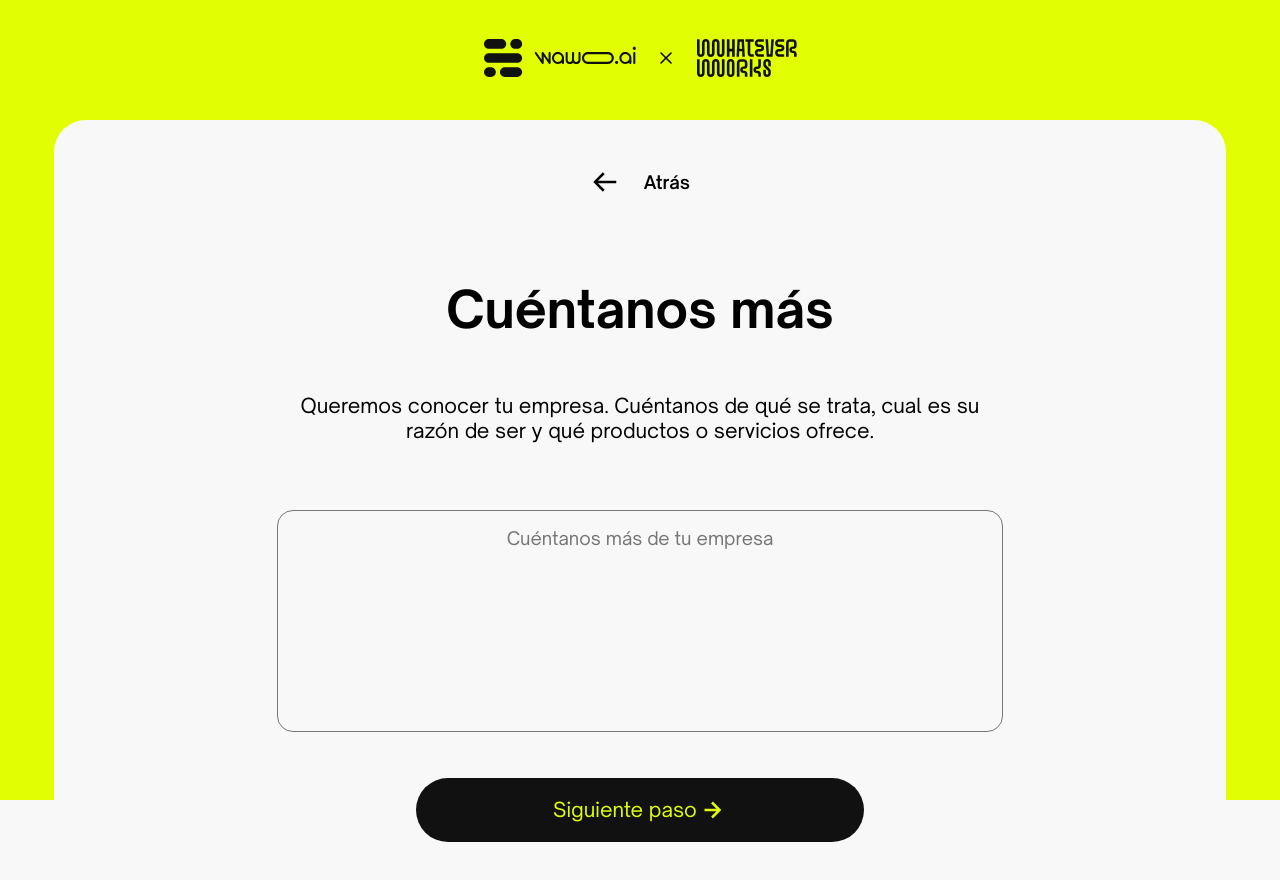
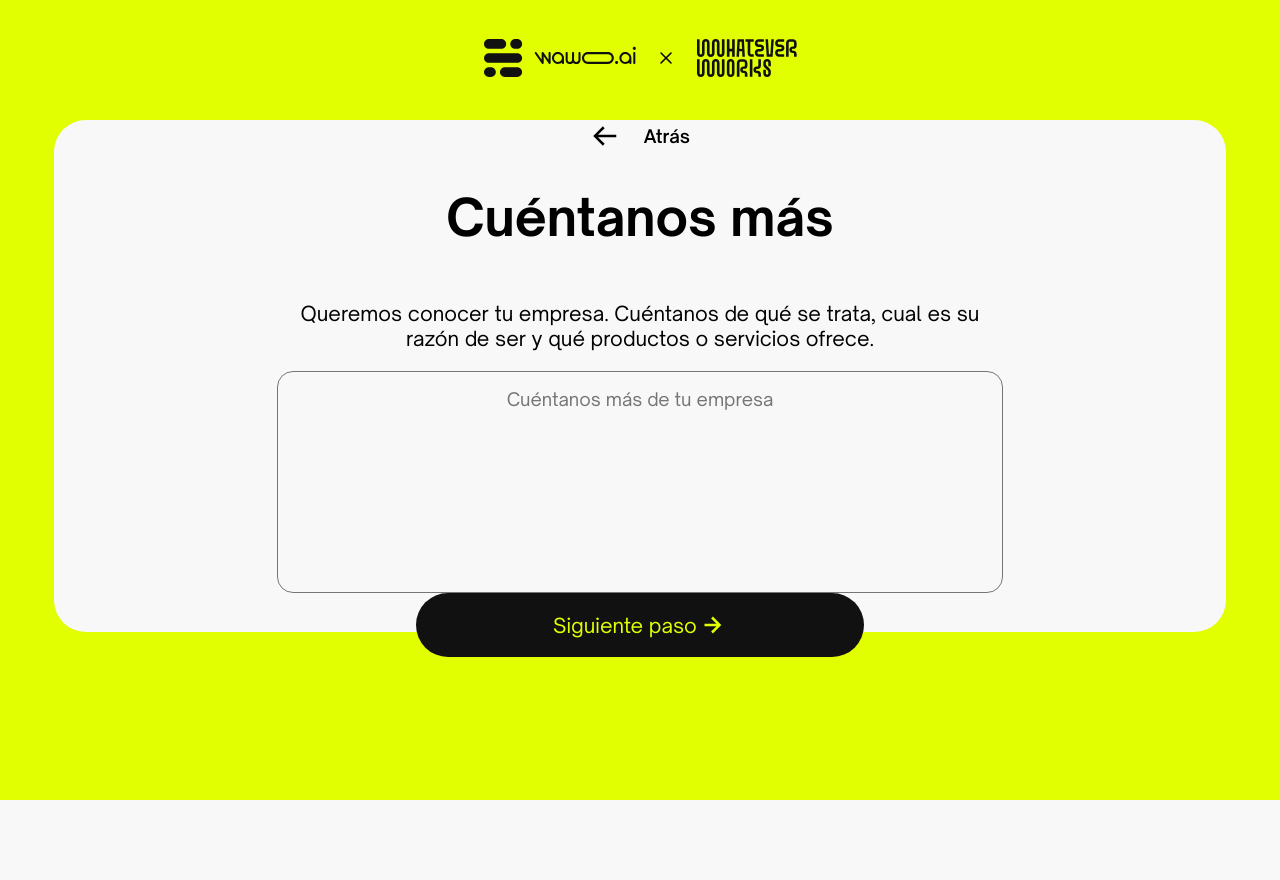
Before and after one commit to TheSerch07/Client-Wawo-Logos, a React (Vite) app: page /logo in a window 1280 px wide. Shown: the top 880 px of the page. After the commit the page ends 800 px from the top, so only its background shows below. Built offline with nearby package versions, Linux system fonts and the light colour scheme; the HTML template or start-up script is replaced by a standard one.

Commit message:
responsive

```diff
--- a/src/styles/CreateLogo.module.css
+++ b/src/styles/CreateLogo.module.css
@@ -37,7 +37,8 @@
     background-color: rgb(225, 255, 1);
     /* width: 110rem; */
     width: 91.5vw;
-    height: 48rem;
+    /* height: 48rem; */
+    height: 40vw;
     border-radius: 2rem;
     align-items: center;
     justify-content: space-around;
--- a/src/styles/Form.module.css
+++ b/src/styles/Form.module.css
@@ -51,7 +51,7 @@
     justify-content: space-around;
     background-color: rgb(248, 248, 248);
     width: 110rem;
-    height: 48rem;
+    height: 40vw;
     border-radius: 2rem;
     align-items: center;
 }
--- a/src/styles/Forms.module.css
+++ b/src/styles/Forms.module.css
@@ -3,7 +3,7 @@
     display: flex;
     width: 91.5vw;
     justify-content: center;
-    height: 51.3rem;
+    height: 40vw;
     /* background-color: aquamarine; */
 }
 
```
